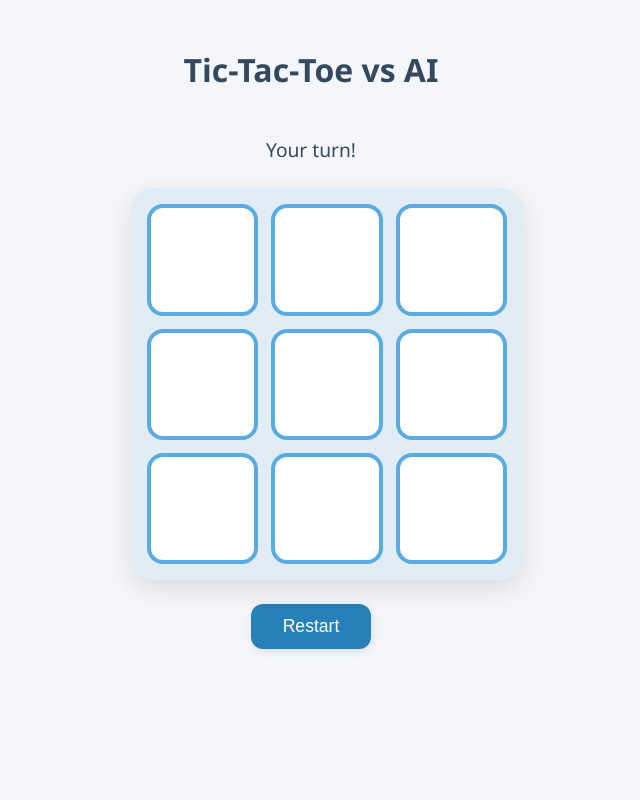
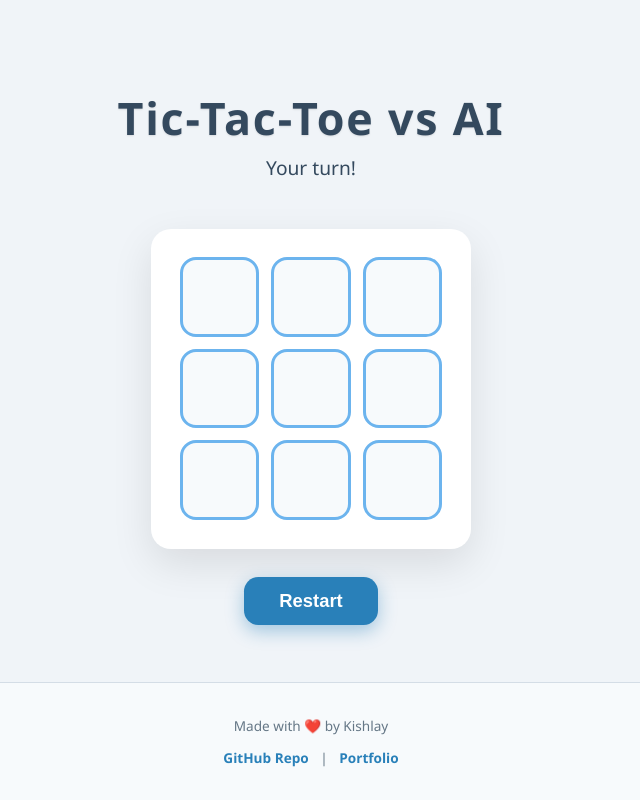
Before and after one commit to innovatewithkishlay/Tic-Tac-Toe-AI, a Flask app: page / in a window 1280 px wide. Shown: the whole page, without its empty margins (329-969 px from the left). Run offline with Flask 3, Linux system fonts and the light colour scheme.

Commit message:
Make Tic-Tac-Toe UI fully responsive and polish layout with sticky footer and professional styling

```diff
--- a/templates/index.html
+++ b/templates/index.html
@@ -1,131 +1,181 @@
 <!DOCTYPE html>
-<html>
+<html lang="en">
 <head>
+<meta charset="UTF-8" />
+<meta name="viewport" content="width=device-width, initial-scale=1" />
 <title>Tic-Tac-Toe AI</title>
 <style>
+  /* Reset and base */
+  *, *::before, *::after {
+    box-sizing: border-box;
+  }
+  html, body {
+    height: 100%;
+    margin: 0;
+    font-family: 'Segoe UI', Tahoma, Geneva, Verdana, sans-serif;
+    background: #f0f4f8;
+    color: #2c3e50;
+    -webkit-font-smoothing: antialiased;
+    -moz-osx-font-smoothing: grayscale;
+  }
+
   body {
-            font-family: 'Segoe UI', Arial, sans-serif;
-            background: #f4f6fb;
+    display: flex;
+    flex-direction: column;
+    min-height: 100vh;
+  }
+
+  main {
+    flex: 1 0 auto;
     display: flex;
     flex-direction: column;
     align-items: center;
-            min-height: 100vh;
-            margin: 0;
-            padding: 1rem;
-            box-sizing: border-box;
+    justify-content: center;
+    padding: 2rem 1rem;
   }
+
   h1 {
+    font-weight: 700;
+    font-size: 2.8rem;
+    margin-bottom: 0.5rem;
+    letter-spacing: 0.04em;
     color: #34495e;
-            margin-top: 2rem;
+    text-shadow: 0 1px 2px rgb(0 0 0 / 0.1);
   }
+
+  #status {
+    margin-bottom: 1.8rem;
+    font-weight: 500;
+    font-size: 1.2rem;
+    text-align: center;
+    min-height: 44px;
+    max-width: 320px;
+    line-height: 1.3;
+    color: #34495e;
+  }
+
   #container {
-            position: relative;
-            display: inline-block;
-            margin: 1.5rem 0 0 0;
-            width: 90vw;
-            max-width: 360px;
+    background: #ffffff;
+    box-shadow: 0 15px 40px rgb(0 0 0 / 0.1);
+    border-radius: 1.25rem;
+    padding: 1.8rem;
+    width: 320px;
+    max-width: 90vw;
   }
+
   #board {
     display: grid;
     grid-template-columns: repeat(3, 1fr);
-            grid-gap: 1vw;
-            background: #e1ecf4;
-            padding: 1rem;
-            border-radius: 1.4rem;
-            box-shadow: 0 8px 24px #3332;
-            width: 100%;
-            aspect-ratio: 1 / 1; /* Keep square */
-        }
-        .cell {
+    gap: 12px;
     aspect-ratio: 1 / 1;
-            font-size: clamp(1.5rem, 5vw, 3rem);
-            background: #fff;
-            border: 0.3rem solid #59abe3;
-            border-radius: 1rem;
-            cursor: pointer;
-            color: #2980b9;
-            display: flex;
-            align-items: center;
-            justify-content: center;
-            transition: background 0.3s, transform 0.12s, color 0.12s;
-            user-select: none;
-        }
-        .cell.x {
-            color: #2980b9;
-        }
-        .cell.o {
-            color: #ff6f61;
-        }
-        .cell.animate {
-            animation: pop 0.18s;
   }
 
-        /* Red highlight for AI win */
-        .cell.win-ai {
-            background-color: #ffcccc;
-            border-color: #ff4444;
-            color: #cc0000 !important;
-            font-weight: 900;
-            box-shadow: 0 0 10px 2px #ff6666;
+  .cell {
+    background: #f7fafc;
+    border: 3px solid #6cb4ee;
+    border-radius: 1rem;
+    font-weight: 700;
+    font-size: clamp(1.8rem, 5vw, 3rem);
+    color: #2980b9;
+    cursor: pointer;
+    display: flex;
+    justify-content: center;
+    align-items: center;
+    user-select: none;
+    transition: background-color 0.25s, box-shadow 0.25s, color 0.25s;
   }
 
-        /* Green highlight for human win */
+  .cell.x { color: #2980b9; }
+  .cell.o { color: #e94b35; }
+  .cell.animate {
+    animation: pop 0.2s;
+  }
+  .cell:disabled, .cell.disabled {
+    cursor: not-allowed;
+    background: #dde6ed;
+    color: #a0a6ad;
+  }
+
+  /* Win highlight */
+  .cell.win-ai {
+    background: #ffe5e5;
+    border-color: #e94b35;
+    color: #c0392b !important;
+    box-shadow: 0 0 8px 3px #fa807225;
+  }
   .cell.win-human {
-            background-color: #ccffcc;
-            border-color: #22aa22;
-            color: #117711 !important;
-            font-weight: 900;
-            box-shadow: 0 0 10px 2px #55cc55;
+    background: #e6f9e6;
+    border-color: #27ae60;
+    color: #219150 !important;
+    box-shadow: 0 0 8px 3px #98fb9875;
   }
 
   @keyframes pop {
-            0% {
-                transform: scale(1);
+    0% { transform: scale(1); }
+    70% { transform: scale(1.25); }
+    100% { transform: scale(1); }
   }
-            70% {
-                transform: scale(1.26);
-            }
-            100% {
-                transform: scale(1);
-            }
-        }
-        .cell:disabled,
-        .cell.disabled {
-            background: #f7f6f2;
-            color: #bbb;
-            cursor: not-allowed;
-        }
-        #status {
-            margin: 1.5rem 0 0 0;
-            font-size: 1.2rem;
-            min-height: 28px;
-            text-align: center;
-            color: #34495e;
-        }
-        .btn {
-            padding: 0.75rem 2rem;
-            font-size: 1.1rem;
-            border-radius: 0.75rem;
-            background: #2980b9;
+
+  button.btn {
+    margin-top: 1.8rem;
+    background-color: #2980b9;
     color: #fff;
     border: none;
-            margin: 1.5rem 0 3rem 0;
-            transition: background 0.2s;
-            box-shadow: 1px 2px 8px #294E6322;
+    padding: 0.8rem 2.2rem;
+    font-size: 1.15rem;
+    font-weight: 600;
+    border-radius: 0.9rem;
     cursor: pointer;
+    box-shadow: 0 6px 18px rgb(41 128 185 / 0.4);
+    transition: background-color 0.3s ease;
+    align-self: center;
+    user-select: none;
   }
-        .btn:hover {
-            background: #185886;
+  button.btn:hover,
+  button.btn:focus-visible {
+    background-color: #21689f;
+  }
+
+  footer#footer {
+    flex-shrink: 0;
+    background: #f7fafc;
+    text-align: center;
+    padding: 1.2rem 1rem;
+    font-size: 0.85rem;
+    color: #657786;
+    border-top: 1px solid #d4dde6;
+    user-select: none;
+  }
+  footer#footer a {
+    color: #2980b9;
+    text-decoration: none;
+    font-weight: 600;
+    margin: 0 0.5rem;
+  }
+  footer#footer a:hover,
+  footer#footer a:focus-visible {
+    text-decoration: underline;
+    color: #21689f;
   }
 </style>
 </head>
 <body>
+  <main>
     <h1>Tic-Tac-Toe vs AI</h1>
     <div id="status"></div>
     <div id="container">
       <div id="board"></div>
     </div>
     <button class="btn" onclick="restartGame()">Restart</button>
+  </main>
+
+  <footer id="footer">
+    <p>Made with ❤️ by Kishlay</p>
+    <p>
+      <a href="https://github.com/innovatewithkishlay/Tic-Tac-Toe-AI" target="_blank" rel="noopener noreferrer">GitHub Repo</a> |
+      <a href="https://kishlaykumar.onrender.com/" target="_blank" rel="noopener noreferrer">Portfolio</a>
+    </p>
+  </footer>
 
 <script>
 (() => {
@@ -156,7 +206,7 @@
         } else if (message && message.toLowerCase().includes('you')) {
           btn.classList.add('win-human');
         } else {
-                    btn.classList.add('win-ai');  // fallback
+          btn.classList.add('win-ai');
         }
       }
 
@@ -173,7 +223,7 @@
     const resp = await fetch('/move', {
       method: 'POST',
       headers: { 'Content-Type': 'application/json' },
-            body: JSON.stringify({ move: i })
+      body: JSON.stringify({move: i})
     });
     const data = await resp.json();
     board = data.board;
@@ -199,7 +249,7 @@
   }
 
   window.restartGame = () => {
-        fetch('/reset', { method: 'POST' })
+    fetch('/reset', {method: 'POST'})
       .then(resp => resp.json())
       .then(data => {
         board = data.board;
```
Lines whose indentation alone changed are shown as unchanged.
